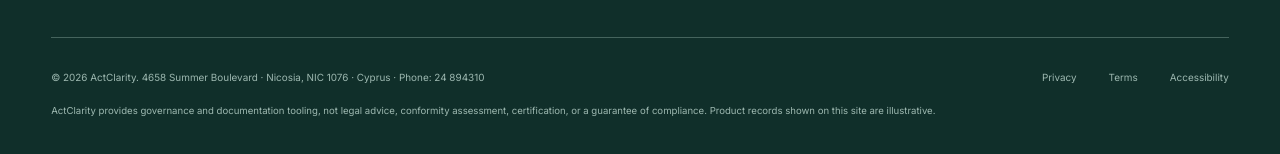
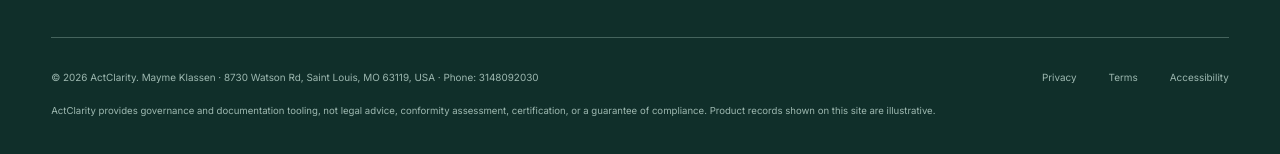
Before and after one commit to PrajaktaAdlytica/ActClarity-site, a Next.js app: page /docs in a window 1280 px wide. Shown: the part 5490-5644 px from the top of the page. Built offline with nearby package versions, Linux system fonts and the light colour scheme.

Commit message:
Update ActClarity contact address to Saint Louis location

```diff
--- a/app/actclarity-home.tsx
+++ b/app/actclarity-home.tsx
@@ -602,18 +602,18 @@ export function ActClarityHome() {
   const [openFaq, setOpenFaq] = useState<number | null>(0);
   const [activeProductTab, setActiveProductTab] = useState("Inventory");
   const [activeEntryScene, setActiveEntryScene] = useState(0);
-  const [nicosiaTime, setNicosiaTime] = useState("--:--:--");
+  const [saintLouisTime, setSaintLouisTime] = useState("--:--:--");
   const [newsletterSubmitted, setNewsletterSubmitted] = useState(false);
 
   useEffect(() => {
     const formatter = new Intl.DateTimeFormat("en-GB", {
-      timeZone: "Asia/Nicosia",
+      timeZone: "America/Chicago",
       hour: "2-digit",
       minute: "2-digit",
       second: "2-digit",
       hour12: false,
     });
-    const update = () => setNicosiaTime(formatter.format(new Date()));
+    const update = () => setSaintLouisTime(formatter.format(new Date()));
     update();
     const timer = window.setInterval(update, 1000);
     return () => window.clearInterval(timer);
@@ -960,7 +960,7 @@ export function ActClarityHome() {
                 <i aria-hidden="true" />
                 EU AI Act workspace
               </span>
-              <span>Nicosia {nicosiaTime}</span>
+                <span>Saint Louis {saintLouisTime}</span>
             </div>
           </div>
           <div className="entry-identity-row">
@@ -1031,7 +1031,7 @@ export function ActClarityHome() {
         <div className="trusted-strip-copy">
           <span className="trusted-pulse" aria-hidden="true" />
           <p id="trusted-heading">Built for teams trusted with AI decisions</p>
-          <small>Early-access programme · Cyprus and the European Union</small>
+          <small>Early-access programme · United States and the European Union</small>
         </div>
         <div className="sector-list" aria-label="Industries ActClarity supports">
           {trustedSectors.map((sector) => (
@@ -1726,8 +1726,8 @@ export function ActClarityHome() {
         </div>
         <div className="footer-legal">
           <span>
-            © 2026 ActClarity. 4658 Summer Boulevard · Nicosia, NIC 1076 ·
-            Cyprus · Phone: 24 894310
+            © 2026 ActClarity. Mayme Klassen · 8730 Watson Rd, Saint Louis,
+            MO 63119, USA · Phone: 3148092030
           </span>
           <span id="privacy">Privacy</span>
           <span id="terms">Terms</span>
--- a/app/company/page.tsx
+++ b/app/company/page.tsx
@@ -5,7 +5,7 @@ import { companyPage } from "@/lib/marketing-pages";
 export const metadata: Metadata = {
   title: "Company",
   description:
-    "ActClarity is a Cyprus-based European product company building practical AI governance software for European organisations.",
+    "ActClarity is a US-based European product company building practical AI governance software for European organisations.",
 };
 
 export default function CompanyPage() {
--- a/components/marketing-page.tsx
+++ b/components/marketing-page.tsx
@@ -199,7 +199,7 @@ function HeroVisual({ kind }: { kind: string }) {
         </div>
         <div className="field-ground" />
         <div className="field-note">
-          <span>Built in Nicosia</span>
+          <span>Built in Saint Louis</span>
           <strong>For teams governing AI across Europe.</strong>
         </div>
       </div>
@@ -330,7 +330,7 @@ function MiniVisual({ kind }: { kind: VisualKind }) {
   if (kind === "map") {
     return (
       <div className="mini-visual mini-map" aria-hidden="true">
-        <span>Nicosia</span>
+        <span>Saint Louis</span>
         <span>Berlin</span>
         <span>Paris</span>
         <span>Amsterdam</span>
--- a/components/site-footer.tsx
+++ b/components/site-footer.tsx
@@ -101,8 +101,8 @@ export function SiteFooter() {
       </div>
       <div className="footer-legal">
         <span>
-          © 2026 ActClarity. 4658 Summer Boulevard · Nicosia, NIC 1076 ·
-          Cyprus · Phone: 24 894310
+          © 2026 ActClarity. Mayme Klassen · 8730 Watson Rd, Saint Louis, MO
+          63119, USA · Phone: 3148092030
         </span>
         <Link href="/company#privacy">Privacy</Link>
         <Link href="/company#terms">Terms</Link>
--- a/lib/marketing-pages.ts
+++ b/lib/marketing-pages.ts
@@ -435,11 +435,11 @@ export const companyPage: MarketingPageConfig = {
   eyebrow: "Company",
   title: "Building the operating layer for responsible AI in Europe.",
   intro:
-    "ActClarity is a Cyprus-based European product company helping organisations turn AI governance policy into clear, connected, reviewable work.",
+    "ActClarity is a Missouri-based European product company helping organisations turn AI governance policy into clear, connected, reviewable work.",
   primary: "Meet ActClarity",
   secondary: "Our principles",
   proof: [
-    { value: "Nicosia", label: "Built in Cyprus for the European market" },
+    { value: "Saint Louis", label: "Built in Missouri for the European market" },
     { value: "Focused", label: "AI inventory, classification, and evidence" },
     { value: "Practical", label: "Designed around accountable team workflows" },
   ],
@@ -475,7 +475,7 @@ export const companyPage: MarketingPageConfig = {
       title: "Design around the organisations implementing the EU AI Act.",
       body:
         "Start with the legal, product, risk, security, and procurement realities of European companies.",
-      detail: "Cyprus · European Union · regulated teams",
+      detail: "United States · European Union · regulated teams",
       visual: "map",
     },
   ],
```
